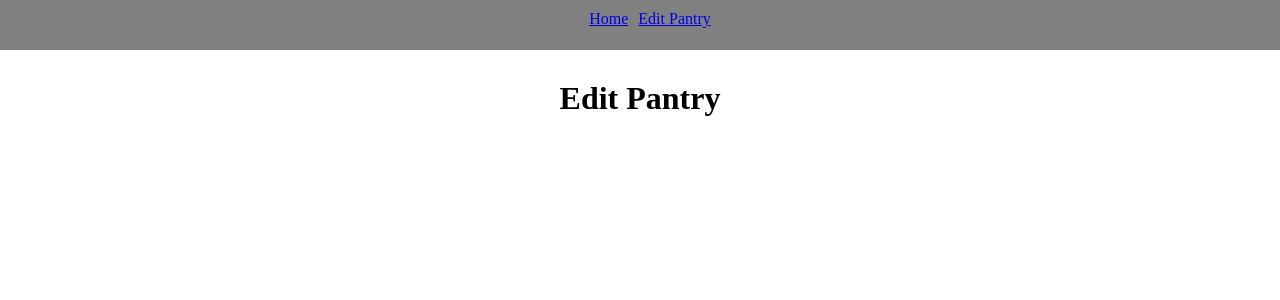
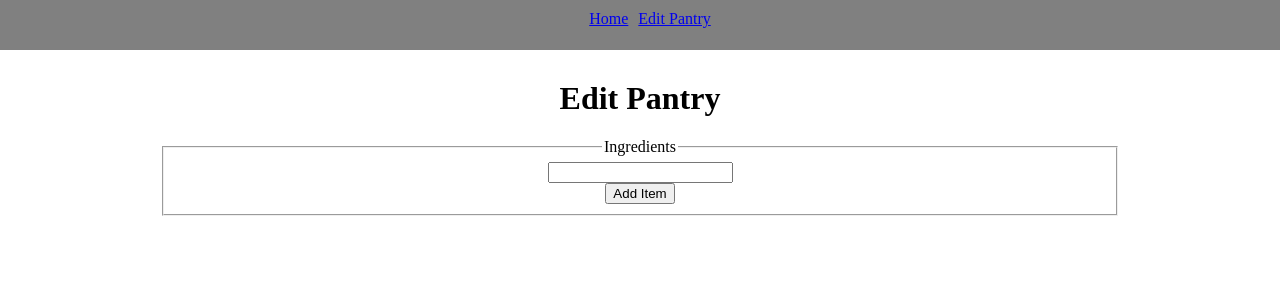
Before and after one commit to AshlandWest/recipie_finder, a React (Create React App) app: page /EditPantry in a window 1280 px wide. Shown: the top 300 px of the page. Built offline with nearby package versions, Linux system fonts and the light colour scheme; no server answers.

Commit message:
Set up local storage

```diff
--- a/src/components/EditPantry.jsx
+++ b/src/components/EditPantry.jsx
@@ -1,7 +1,40 @@
-import React from "react";
+import React, { useState, useEffect } from "react";
 
 const EditPantry = () => {
-  return <h1>Edit Pantry</h1>;
+  const oldStorage = localStorage.getItem("ingredients")
+    ? JSON.parse(localStorage.getItem("ingredients"))
+    : [];
+  console.log(oldStorage);
+  const [storage, setStorage] = useState(oldStorage);
+
+  const addItem = () => {
+    const ingrdntField = document.getElementById("ingrdntField");
+    if (ingrdntField.value) {
+      const output = [...storage];
+      output.push(ingrdntField.value);
+      setStorage(output);
+    }
+  };
+
+  useEffect(() => {
+    localStorage.setItem("ingredients", JSON.stringify(storage));
+  }, [storage]);
+
+  return (
+    <div id="edit-pantry">
+      <h1>Edit Pantry</h1>
+      <fieldset>
+        <legend>Ingredients</legend>
+        <input type="text" id="ingrdntField" />
+        <br />
+        <button id="addItemButton" onClick={addItem}>
+          Add Item
+        </button>
+      </fieldset>
+
+      <div>{storage.join(", ")}</div>
+    </div>
+  );
 };
 
 export default EditPantry;
```
